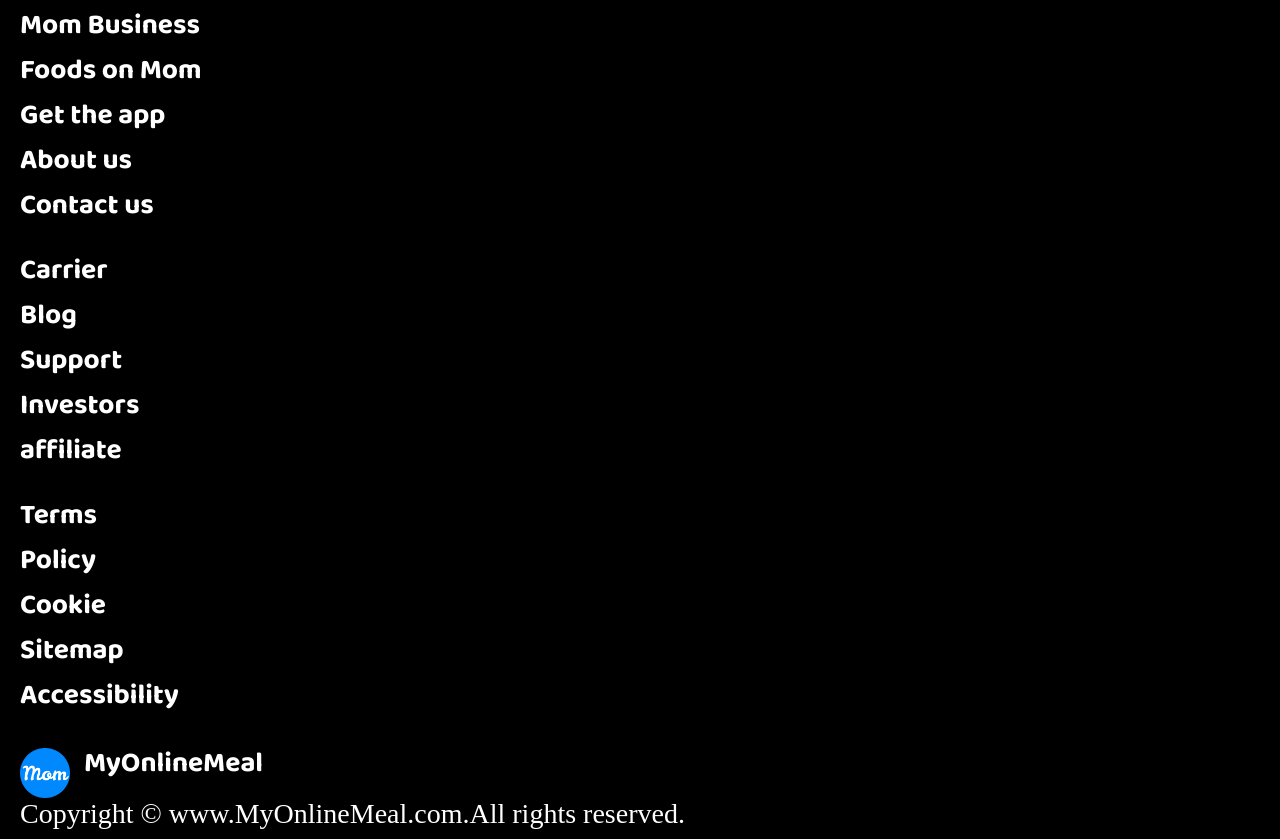
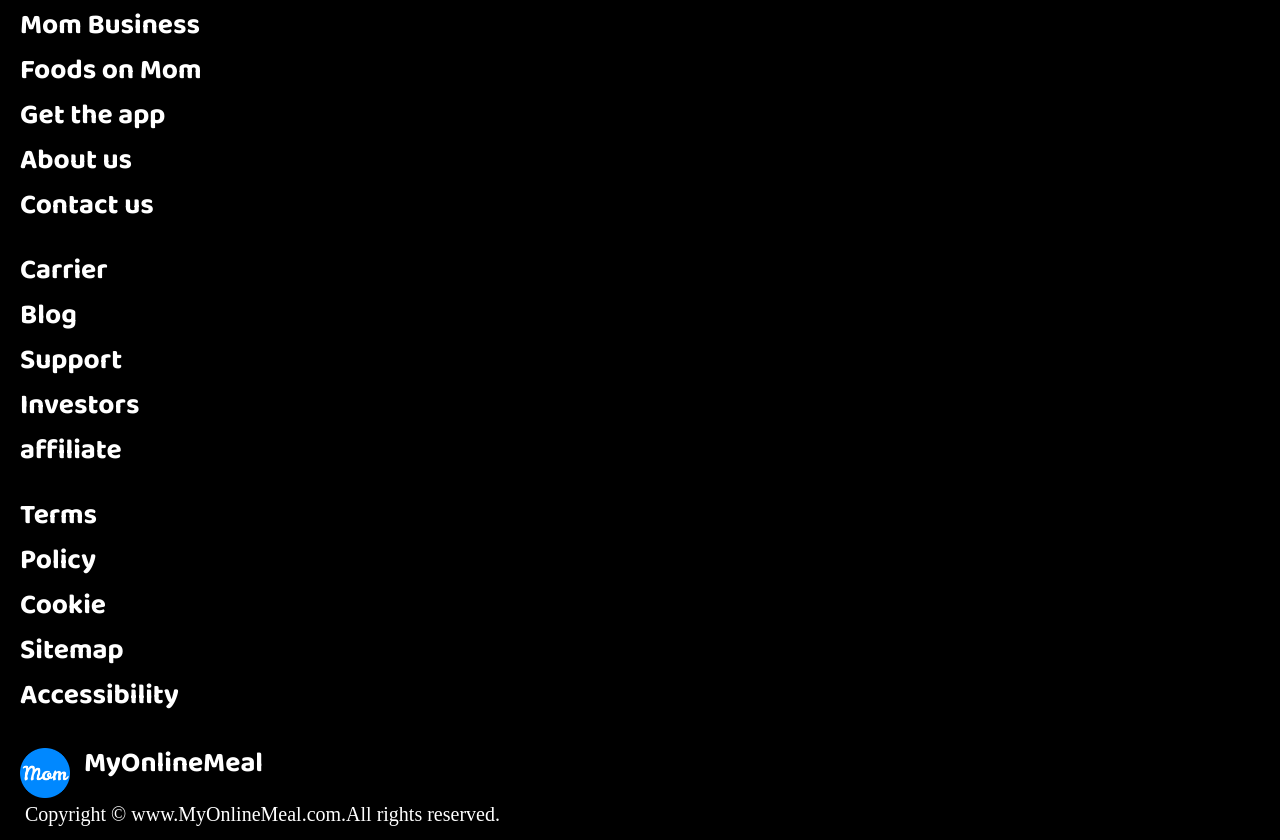
Before and after one commit to Gulab1209/food-delivery-website, a plain HTML site: page index.html in a window 1280 px wide. Shown: the part 2579-3419 px from the top of the page. Drawn offline with Linux system fonts and the light colour scheme.

Commit message:
Update index.html

```diff
--- a/index.html
+++ b/index.html
@@ -143,7 +143,7 @@
                 <img src="logo.png" alt="">
                 <div class="logoname">MyOnlineMeal</div>
             </div>
-            <div>Copyright &copy; www.MyOnlineMeal.com.All rights reserved.</div>
+            <div class="copyright">Copyright &copy; www.MyOnlineMeal.com.All rights reserved.</div>
         </div>
     </footer>
 </body>
```
